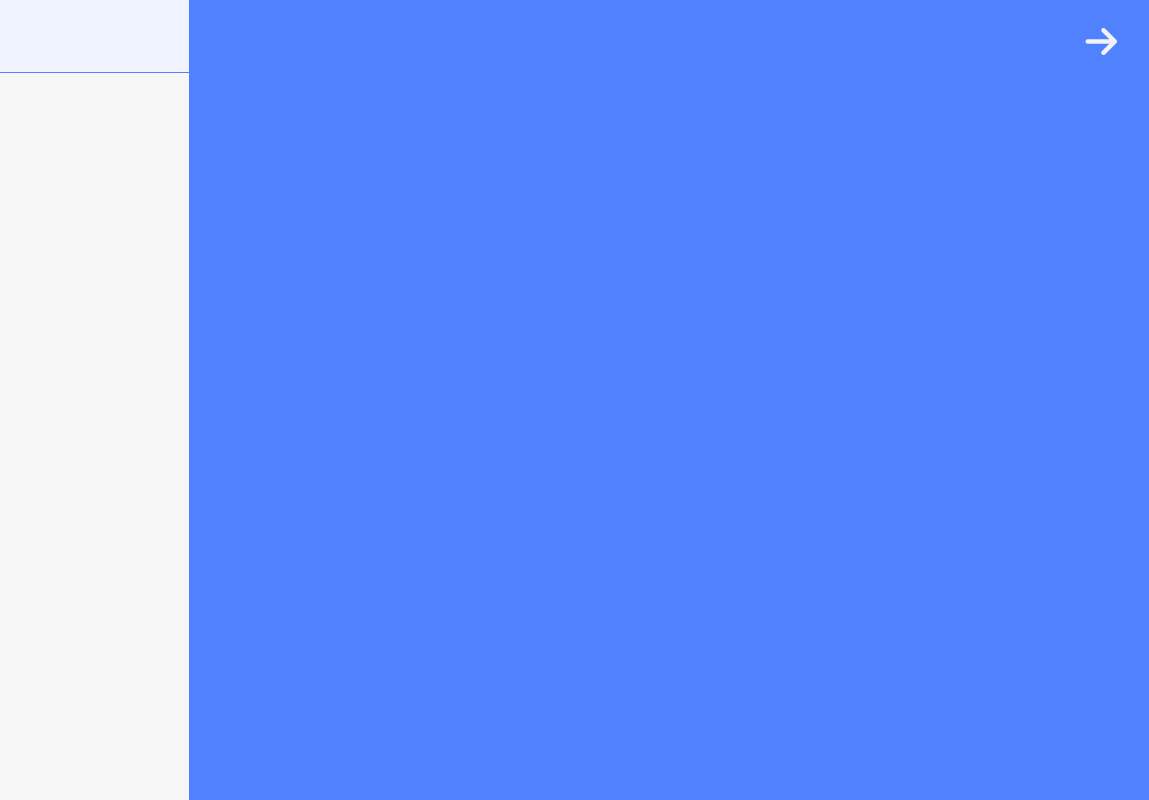
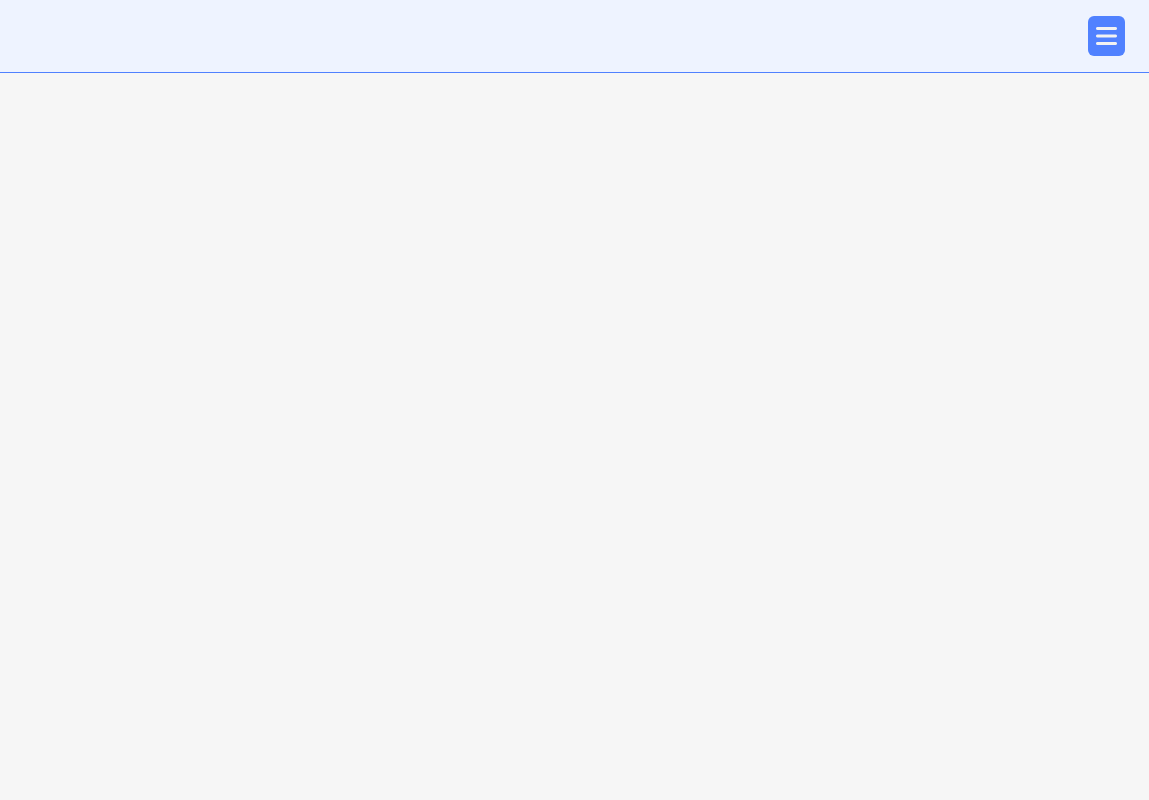
Before and after one commit to butadpj/dev-portfolio, an Astro site: page / in a window 1280 px wide. Shown: the full height of the page, 131-1280 px from the left. Built offline with nearby package versions, Linux system fonts and the light colour scheme; Astro itself is replaced by a stand-in of ours.

Commit message:
Fix tailwind dynamic class error - Always select complete class name

```diff
--- a/src/components/Navbar/Navbar.tsx
+++ b/src/components/Navbar/Navbar.tsx
@@ -3,7 +3,8 @@ import { createSignal } from "solid-js";
 function Navbar() {
   const [isSideNavOpen, setIsSideNavOpen] = createSignal(false);
 
-  const translateX = () => (isSideNavOpen() ? "0" : "full");
+  const translateX = () =>
+    isSideNavOpen() ? "translate-x-0" : "translate-x-full";
 
   const handleNavOpen = () => {
     setIsSideNavOpen(true);
@@ -36,7 +37,7 @@ function Navbar() {
       </nav>
 
       <div
-        class={`content fixed bottom-0 left-1/4 right-0 top-0 translate-x-${translateX()} z-10 flex-col items-center justify-end gap-8 bg-primary transition-all`}
+        class={`content fixed bottom-0 left-1/4 right-0 top-0 ${translateX()} z-10 flex-col items-center justify-end gap-8 bg-primary transition-all`}
       >
         <div
           class="close-button absolute right-3 top-3 cursor-pointer px-5 py-3"
```
